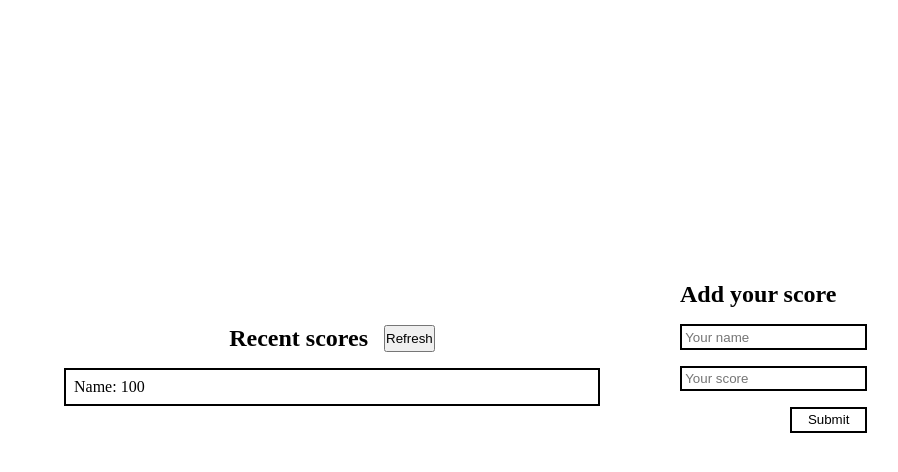
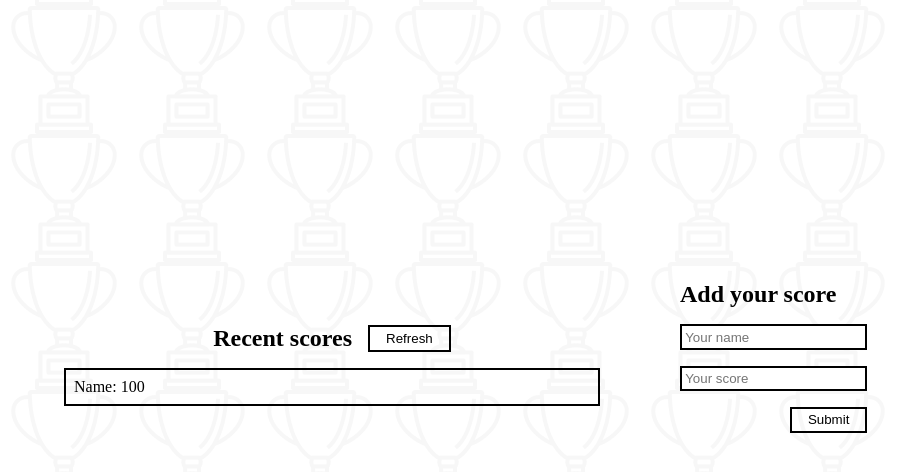
Before and after one commit to z4cope/score-leaderboard, a website built with webpack: page src/index.html in a window 1280 px wide. Shown: the part 122-594 px from the top of the page, without its empty margins (0-898 px from the left). Built offline with nearby package versions, Linux system fonts and the light colour scheme.

Commit message:
Add some styles to the app

```diff
--- a/src/style.css
+++ b/src/style.css
@@ -2,6 +2,12 @@
   margin: 0;
   padding: 0;
   box-sizing: border-box;
+}
+
+body {
+  background: url("./imgs/trophy.png");
+  background-size: 10%;
+  background-repeat: repeat;
 }
 
 main {
@@ -41,7 +47,7 @@ ul {
   padding: 1rem;
 }
 
-form button {
+button {
   background-color: transparent;
   border: 2px solid #000;
   padding: 0.2rem 1rem;
```
Also changed, not shown: src/imgs/trophy.png (added), 2 other files.
